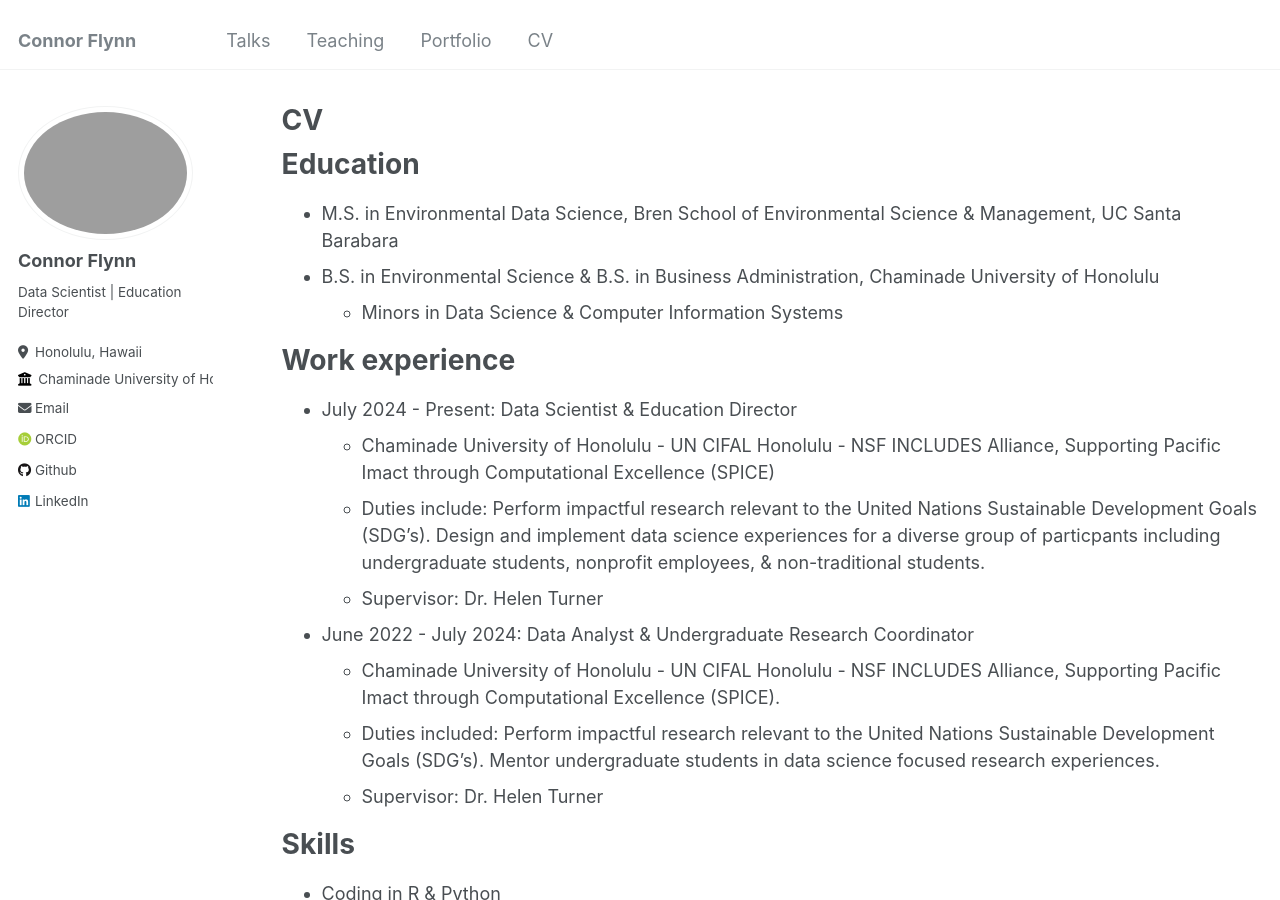
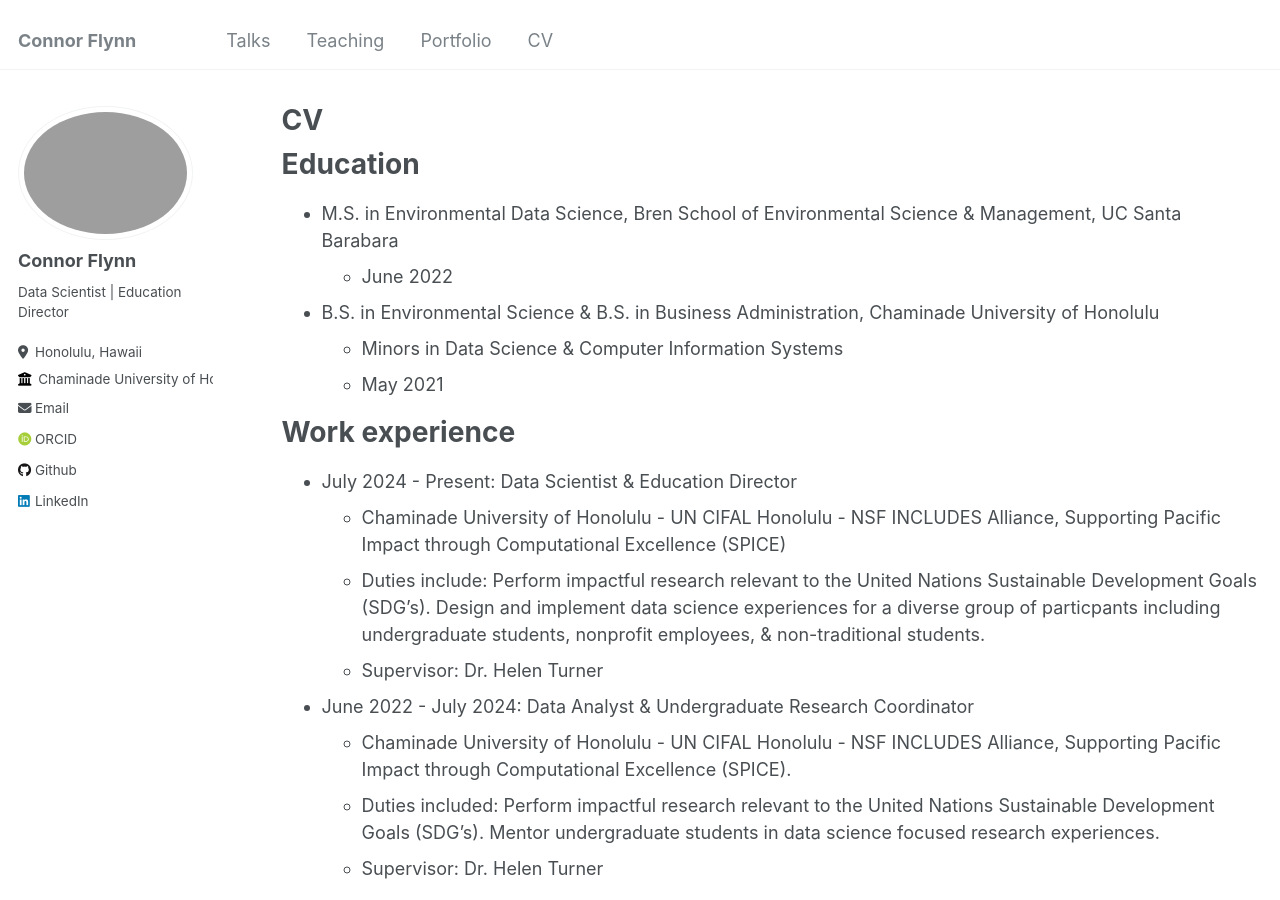
Before and after one commit to ConnorFlynn/ConnorFlynn.github.io, a Jekyll site: the page built from _pages/cv.md, in a window 1280 px wide and 900 px high. Built offline with Jekyll 4.4.1, drawn with Linux system fonts in a browser that asks for light colours; some web fonts are replaced.

Commit message:
Update cv.md

```diff
--- a/_pages/cv.md
+++ b/_pages/cv.md
@@ -12,18 +12,20 @@ redirect_from:
 Education
 ======
 * M.S. in Environmental Data Science, Bren School of Environmental Science & Management, UC Santa Barabara
+  - June 2022
 * B.S. in Environmental Science & B.S. in Business Administration, Chaminade University of Honolulu
   * Minors in Data Science & Computer Information Systems
+  - May 2021
 
 Work experience
 ======
 * July 2024 - Present: Data Scientist & Education Director
-  * Chaminade University of Honolulu - UN CIFAL Honolulu - NSF INCLUDES Alliance, Supporting Pacific Imact through Computational Excellence (SPICE)
+  * Chaminade University of Honolulu - UN CIFAL Honolulu - NSF INCLUDES Alliance, Supporting Pacific Impact through Computational Excellence (SPICE)
   * Duties include: Perform impactful research relevant to the United Nations Sustainable Development Goals (SDG's). Design and implement data science experiences for a diverse group of particpants including undergraduate students, nonprofit employees, & non-traditional students.
   * Supervisor: Dr. Helen Turner
 
 * June 2022 - July 2024: Data Analyst & Undergraduate Research Coordinator
-  * Chaminade University of Honolulu - UN CIFAL Honolulu - NSF INCLUDES Alliance, Supporting Pacific Imact through Computational Excellence (SPICE).
+  * Chaminade University of Honolulu - UN CIFAL Honolulu - NSF INCLUDES Alliance, Supporting Pacific Impact through Computational Excellence (SPICE).
   * Duties included: Perform impactful research relevant to the United Nations Sustainable Development Goals (SDG's). Mentor undergraduate students in data science focused research experiences.
   * Supervisor: Dr. Helen Turner
 
```
